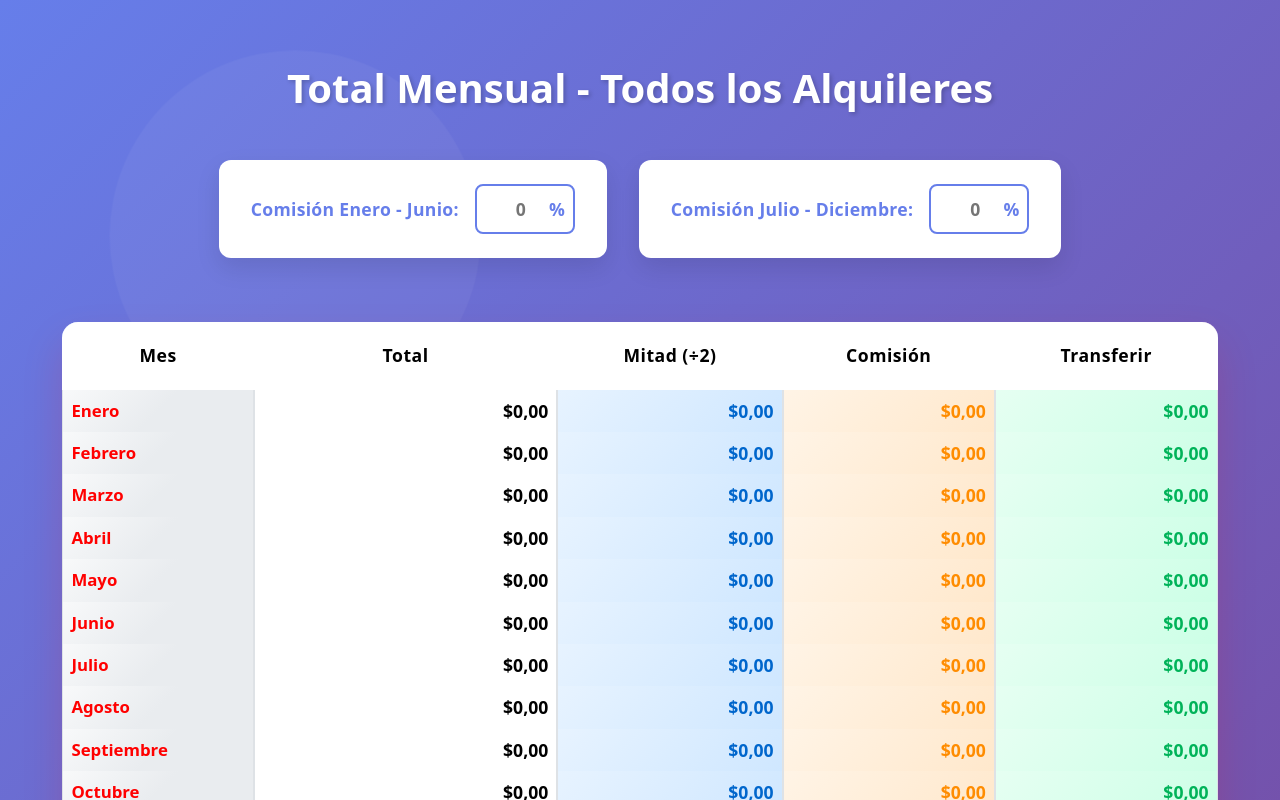
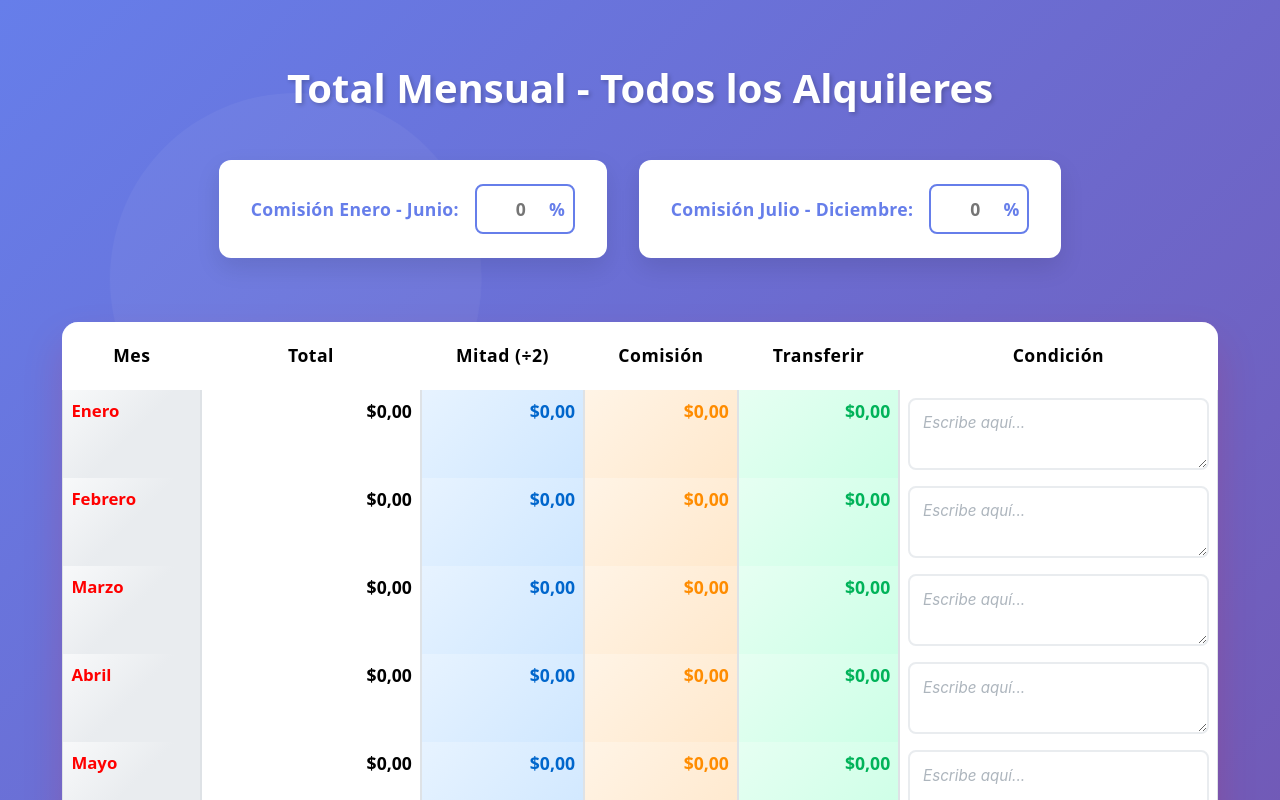
Before and after one commit to Alquita/alquileres_app, a React (Vite) app: page /alquileres/total-mensual in a window 1280 px wide. Shown: the top 800 px of the page. Built offline with nearby package versions, Linux system fonts and the light colour scheme.

Commit message:
se hizo una columna mas en total mensual

```diff
--- a/src/pages/TotalMensual.jsx
+++ b/src/pages/TotalMensual.jsx
@@ -85,6 +85,12 @@ function TotalMensual() {
     return guardado ? parseFloat(guardado) : 0
   })
 
+  // Condiciones por mes
+  const [condiciones, setCondiciones] = useState(() => {
+    const guardado = localStorage.getItem('total-mensual-condiciones')
+    return guardado ? JSON.parse(guardado) : Array(12).fill('')
+  })
+
   useEffect(() => {
     calcularTotales()
   }, [])
@@ -96,6 +102,16 @@ function TotalMensual() {
   useEffect(() => {
     localStorage.setItem('porcentaje-comision-segundo-semestre', porcentajeSegundoSemestre.toString())
   }, [porcentajeSegundoSemestre])
+
+  useEffect(() => {
+    localStorage.setItem('total-mensual-condiciones', JSON.stringify(condiciones))
+  }, [condiciones])
+
+  const handleCondicionChange = (index, valor) => {
+    const nuevasCondiciones = [...condiciones]
+    nuevasCondiciones[index] = valor
+    setCondiciones(nuevasCondiciones)
+  }
 
   const calcularTotales = () => {
     const totales = meses.map((mes, mesIndex) => {
@@ -111,7 +127,6 @@ function TotalMensual() {
           const datosMes = datos[mesIndex]
 
           if (datosMes) {
-            // Total = alquiler - gastos - comisionAdm
             const totalDepto = (datosMes.alquiler || 0) - (datosMes.gastos || 0) - (datosMes.comisionAdm || 0)
             totalMes += totalDepto
           }
@@ -128,7 +143,6 @@ function TotalMensual() {
           const datosMes = datos[mesIndex]
 
           if (datosMes) {
-            // Total = alquiler - gastos - comisionAdm
             const totalTablaSecundaria = (datosMes.alquiler || 0) - (datosMes.gastos || 0) - (datosMes.comisionAdm || 0)
             totalMes += totalTablaSecundaria
           }
@@ -149,8 +163,6 @@ function TotalMensual() {
 
   // Función que determina qué porcentaje usar según el mes
   const getPorcentajeComision = (mesIndex) => {
-    // Enero (0) a Junio (5) = primer semestre
-    // Julio (6) a Diciembre (11) = segundo semestre
     return mesIndex <= 5 ? porcentajePrimerSemestre : porcentajeSegundoSemestre
   }
 
@@ -224,6 +236,7 @@ function TotalMensual() {
               <th className="text-center">Mitad (÷2)</th>
               <th className="text-center">Comisión</th>
               <th className="text-center">Transferir</th>
+              <th className="text-center">Condición</th>
             </tr>
           </thead>
           <tbody>
@@ -241,6 +254,15 @@ function TotalMensual() {
                 </td>
                 <td className="total-cell-excel transferir-highlight">
                   ${formatearNumero(calcularTransferir(fila.mitad, index))}
+                </td>
+                <td>
+                  <textarea
+                    className="form-control campo-textarea"
+                    value={condiciones[index]}
+                    onChange={(e) => handleCondicionChange(index, e.target.value)}
+                    placeholder="Escribe aquí..."
+                    rows="2"
+                  />
                 </td>
               </tr>
             ))}
```
